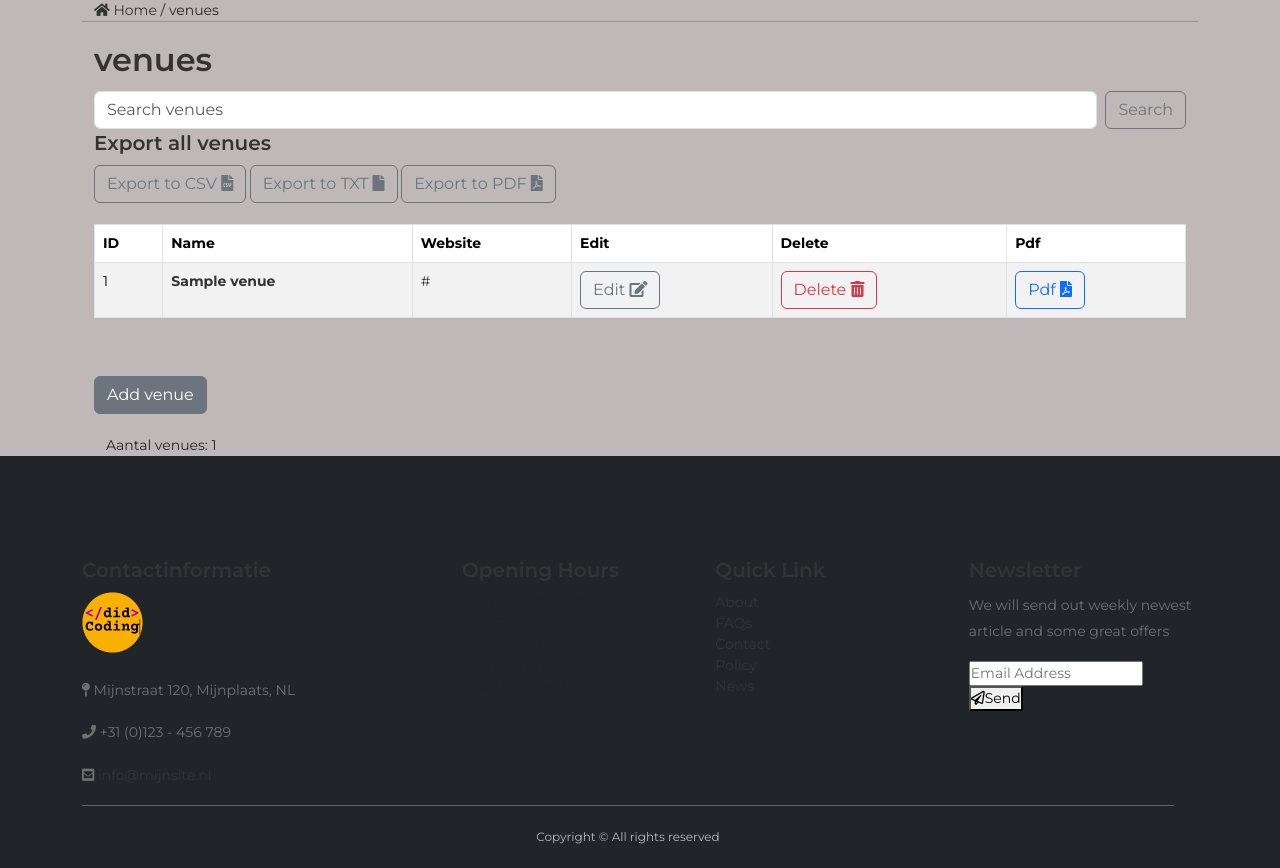
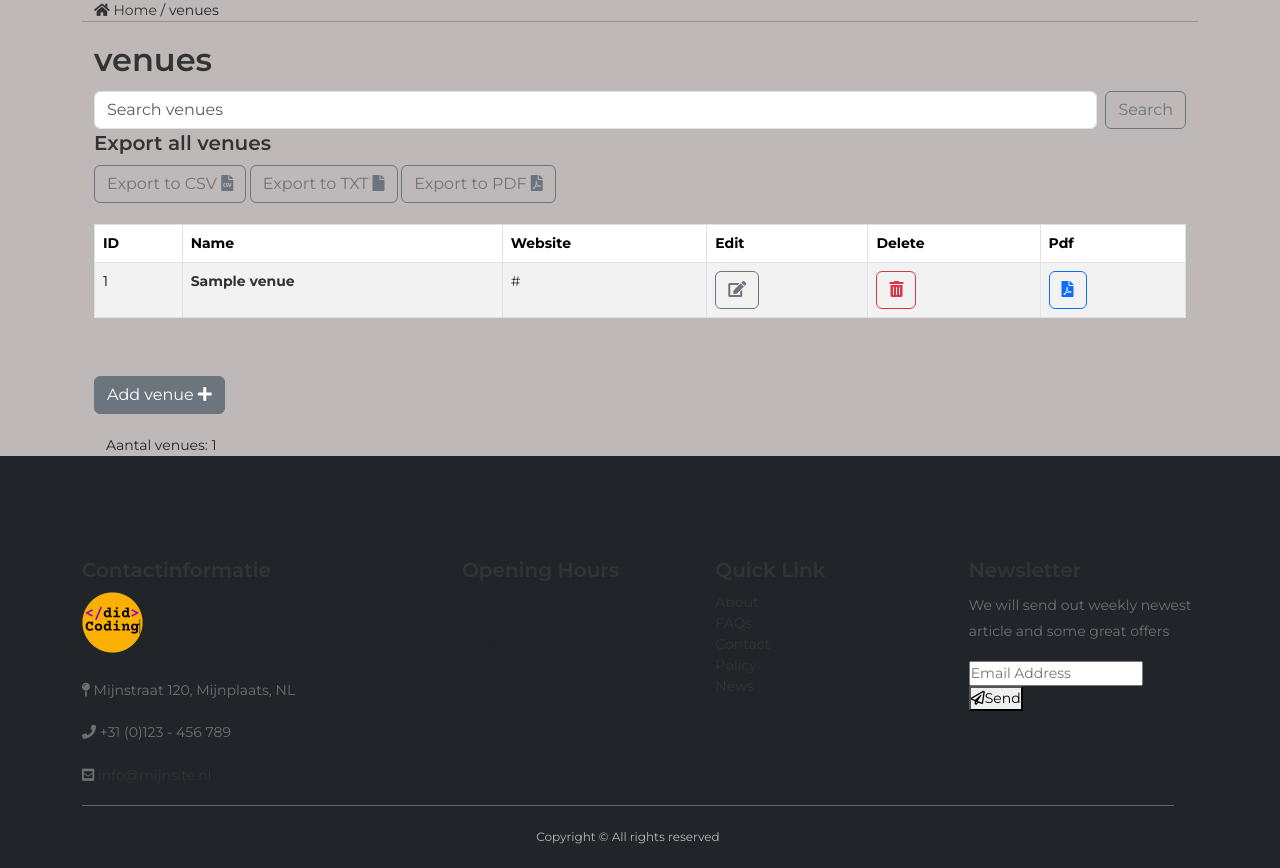
Before and after one commit to CasperFicke/verzameling_pocs, a Django app: page /venues/ in a window 1280 px wide. Shown: the part 77-945 px from the top of the page. Run offline with Django 3.2, Linux system fonts and the light colour scheme; a user stored in the database is signed in; tables that the repository leaves empty hold one stand-in row (values such as "Sample post"); parts of the project's set-up code (start-up, migrations or seed data) failed here and were passed over; some libraries are stand-ins or nearby versions.

Commit message:
add fa-icons

```diff
--- a/dental/settings/__init__.py
+++ b/dental/settings/__init__.py
@@ -1,6 +1,7 @@
 # dental/settings/__init__.py
 import os
 #from .dev import *
+os.environ['DENTAL_PROJ'] = 'dev'
 
 if os.environ['DENTAL_PROJ'] == 'dev':
   from .dev import *
--- a/events/templates/events/all_events.html
+++ b/events/templates/events/all_events.html
@@ -46,8 +46,8 @@
             <div class="card-footer text-muted">
               {% if user.is_authenticated %}
                 {% if user == event.manager or user.is_superuser %}
-                  <a href="{% url 'edit_event' event.id event.slug %}?next={{request.get_full_path}}" class="btn btn-outline-primary">Edit</a>
-                  <a href="{% url 'delete_event' event.id event.slug %}" class="btn btn-outline-danger">Delete</a>
+                  <a href="{% url 'edit_event' event.id event.slug %}?next={{request.get_full_path}}" class="btn btn-outline-primary">Edit <i class="fas fa-edit"></i></a>
+                  <a href="{% url 'delete_event' event.id event.slug %}" class="btn btn-outline-danger">Delete <i class="fas fa-trash-alt"></i></a>
                 {% endif %}
                 <a href="#" class="btn btn-primary">Signup</a>
                 {% else %}
@@ -60,7 +60,7 @@
       {% endif %}
     {% endfor %}
     {% if user.is_authenticated %}
-      <a href="{% url 'add_event' %}" class="btn btn-primary">Add Event</a>
+      <a href="{% url 'add_event' %}" class="btn btn-primary">Add Event <i class="fas fa-solid fa-plus"></i></a>
     {% else %}
     <a  href="{% url 'add_event' %}?next={{request.path}}">Login</a> to add events
     {% endif %}
--- a/events/templates/events/all_venues.html
+++ b/events/templates/events/all_venues.html
@@ -48,20 +48,20 @@
               <td><a href="{{ venue.website }}">{{ venue.website }}</a></td>
               {% if user.is_authenticated %}
                 {% if user.id == venue.owner %}
-                  <td><a href="{% url 'edit_venue' venue.uuid %}?next={{request.get_full_path}}" class="btn btn-outline-secondary">Edit <i class="fas fa-edit"></i></a></td>
+                  <td><a href="{% url 'edit_venue' venue.uuid %}?next={{request.get_full_path}}" class="btn btn-outline-secondary"><i class="fas fa-edit"></i></a></td>
                 {% else %}
                   <td>Not allowed</td>
                 {% endif %}
                 {% if user.id == venue.owner %}
-                  <td><a href="{% url 'delete_venue' venue.uuid %}" class="btn btn-outline-danger">Delete <i class="fas fa-trash-alt"></i></a></td>
+                  <td><a href="{% url 'delete_venue' venue.uuid %}" class="btn btn-outline-danger"><i class="fas fa-trash-alt"></i></a></td>
                 {% else %}
                   <td>Not allowed</td>
                 {% endif %}
-                <td><a href="{% url 'pdf_venue' venue.uuid %}" class="btn btn-outline-primary">Pdf <i class="fas fa-file-pdf"></a></td>
+                <td><a href="{% url 'pdf_venue' venue.uuid %}" class="btn btn-outline-primary"><i class="fas fa-file-pdf"></a></td>
               {% else %}
                 <td>Not allowed</td>
                 <td>Not allowed</td>
-                <td><a href="{% url 'pdf_venue' venue.uuid %}" class="btn btn-outline-primary">Pdf</a></td>
+                <td><a href="{% url 'pdf_venue' venue.uuid %}" class="btn btn-outline-primary"><i class="fas fa-file-pdf"></a></td>
               {% endif %}
             </tr>
           {% endfor %}
@@ -71,9 +71,9 @@
     <br>
     {% if user.is_authenticated %}
       <br>
-      <a class="btn btn-secondary" data-bs-toggle="modal" data-bs-target="#addModal">Add venue</a>
+      <a class="btn btn-secondary" data-bs-toggle="modal" data-bs-target="#addModal">Add venue <i class="fas fa-solid fa-plus"></i></a>
     {% else %}
-      <a href="{% url 'add_venue' %}?next={{request.path}}" >Login</a> to add Venue
+    <a href="{% url 'login' %}?next={{request.path}}" >Login</a> to add a Venue
     {% endif %}
     <br>
     {% include 'includes/pagina_nav.html' %}
--- a/maps/static/maps/scripts/google_main.js
+++ b/maps/static/maps/scripts/google_main.js
@@ -211,10 +211,10 @@ $(function() {
   function sameOrigin(url) {
     // test that a given url is a same-origin URL
     // url could be relative or scheme relative or absolute
-    var host = document.location.host; // host + port
-    var protocol = document.location.protocol;
+    var host      = document.location.host; // host + port
+    var protocol  = document.location.protocol;
     var sr_origin = '//' + host;
-    var origin = protocol + sr_origin;
+    var origin    = protocol + sr_origin;
     // Allow absolute or scheme relative URLs to same origin
     return (url == origin || url.slice(0, origin.length + 1) == origin + '/') ||
       (url == sr_origin || url.slice(0, sr_origin.length + 1) == sr_origin + '/') ||
--- a/maps/static/maps/scripts/openlayersmap.js
+++ b/maps/static/maps/scripts/openlayersmap.js
@@ -16,7 +16,7 @@ function init(){
     source: new ol.source.Stamen({layer: 'terrain-labels'})
   });
   // center, transforming to map projection
-  var center = ol.proj.transform([5.4, 51.8], 'EPSG:4326', 'EPSG:3857');
+  var center = ol.proj.transform([4.925, 52.525], 'EPSG:4326', 'EPSG:3857');
 
   // overlay for position of the center
   var overlay_c = new ol.Overlay({
```
Also changed, not shown: events/templates/events/show_venue.html (+4 -4 lines).
